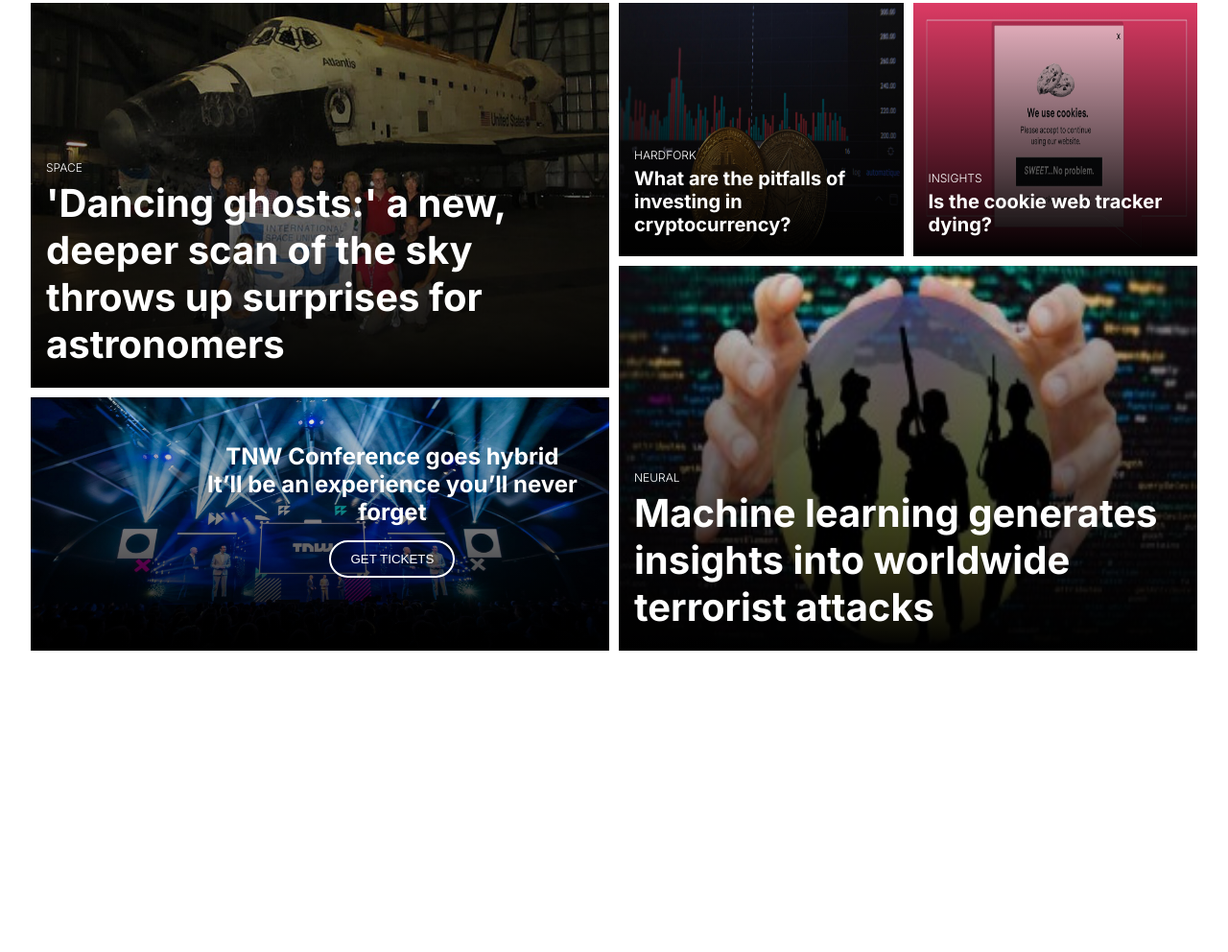
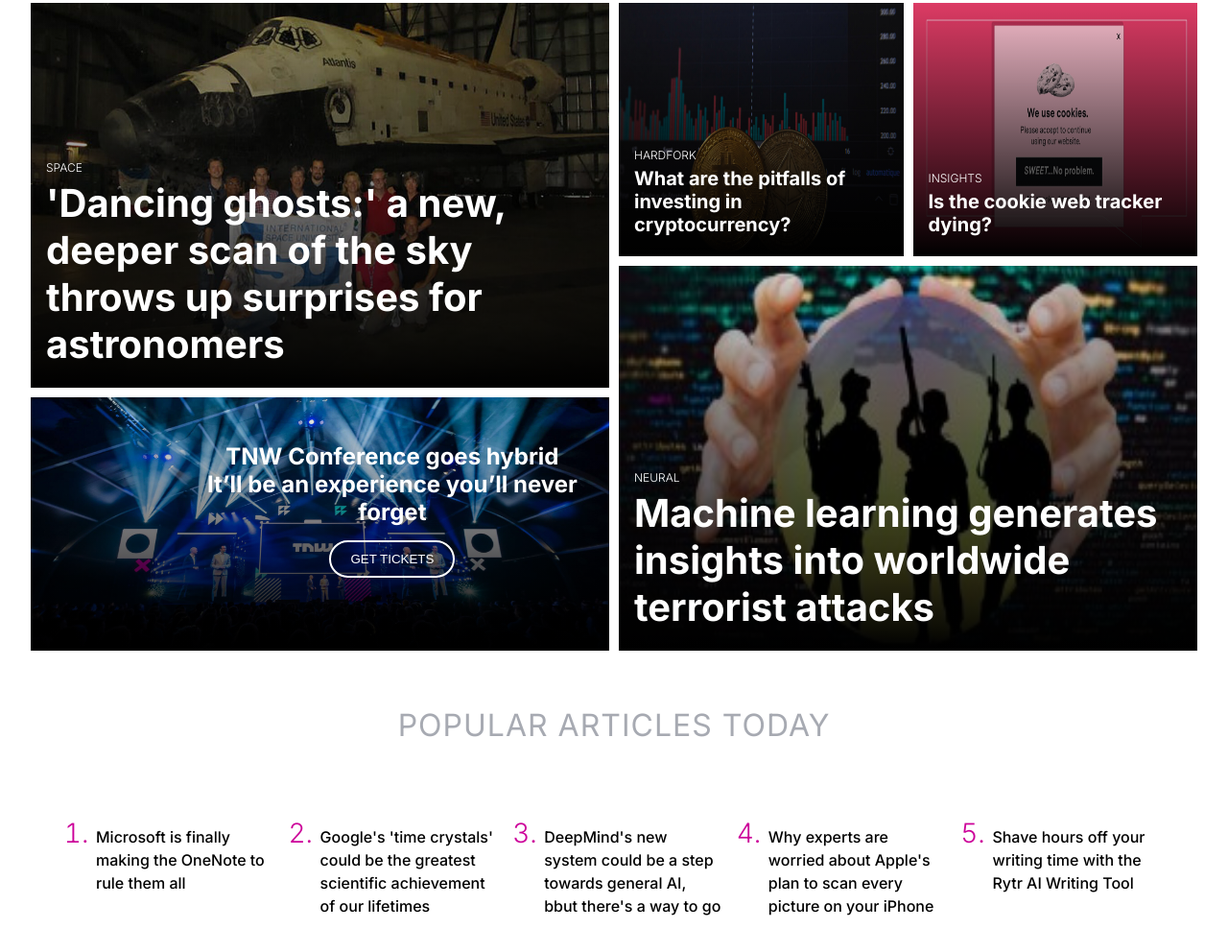
Before and after one commit to Th3-Ian/tnw_clone, a plain HTML site: page index.html in a window 1280 px wide. Shown: the part 262-1254 px from the top of the page at 96% size. Before the commit the page ends 940 px from the top, so only its background shows below. Drawn offline with Linux system fonts and the light colour scheme; a script that the page names is missing.

Commit message:
added popular articles section and styling

```diff
--- a/index.html
+++ b/index.html
@@ -141,6 +141,31 @@
             </h4>
 				</div>
       </div>
+
+			<div class="pop-container">
+				<div class="pop-header">
+					<h2>POPULAR ARTICLES TODAY</h2>
+				</div>
+				<div >
+					<ol class="pop-articles">
+						<li>
+							<a href="#">Microsoft is finally making the OneNote to rule them all</a>
+						</li>
+						<li>
+							<a href="#">Google's 'time crystals' could be the greatest scientific achievement of our lifetimes</a>
+						</li>
+						<li>
+							<a href="#">DeepMind's new system could be a step towards general AI, bbut there's a way to go</a>
+						</li>
+						<li>
+							<a href="#">Why experts are worried about Apple's plan to scan every picture on your iPhone</a>
+						</li>
+						<li>
+							<a href="#">Shave hours off your writing time with the Rytr AI Writing Tool</a>
+						</li>
+					</ol>
+				</div>
+			</div>
     </div>
 
     <script src="js/scripts.js"></script>
--- a/stylesheet.css
+++ b/stylesheet.css
@@ -254,3 +254,50 @@ header {
   border: 2px solid white;
   border-radius: 1.5rem;
 }
+
+/* POPULAR ARTICLES */
+
+.pop-container {
+  margin: 60px;
+}
+
+.pop-header {
+  display: flex;
+  padding-bottom: 60px;
+  justify-content: center;
+}
+
+.pop-header h2 {
+  color: #a7aab2;
+  line-height: 1;
+  font-weight: 400;
+  letter-spacing: 1px;
+  line-height: 1.15;
+  text-transform: uppercase;
+  font-size: 2rem;
+}
+
+ol li::marker {
+  color: rgb(204, 0, 153);
+  font-weight: 300;
+  letter-spacing: 0;
+  font-size: 28px;
+  font-family: "Inter", sans-serif;
+}
+
+.pop-articles a {
+  font-size: 16px;
+  font-weight: 500;
+  line-height: 1.5;
+}
+
+.pop-articles a:hover {
+  border-bottom: 2px solid rgb(204, 0, 153);
+  transition: border-bottom 0.12s ease;
+}
+
+.pop-articles {
+  display: grid;
+  grid-template-columns: repeat(5, 1fr);
+  gap: 3rem;
+}
```
